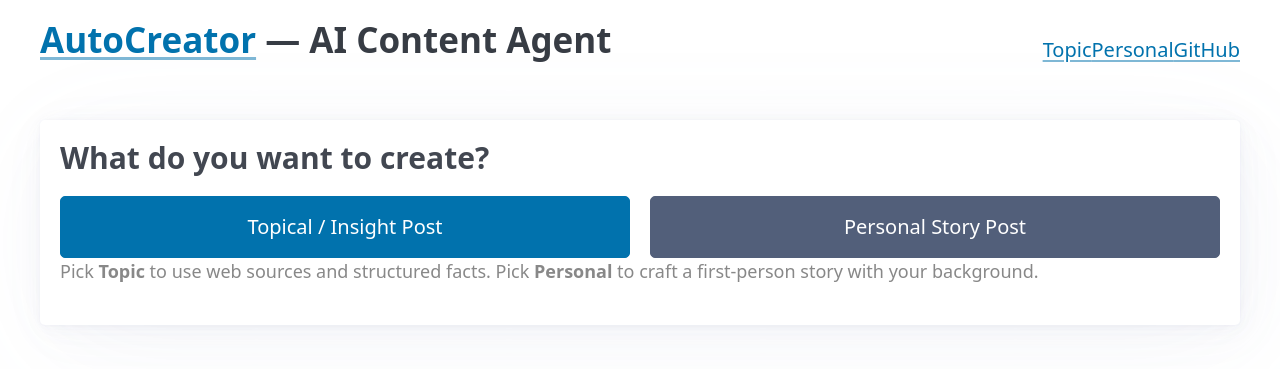
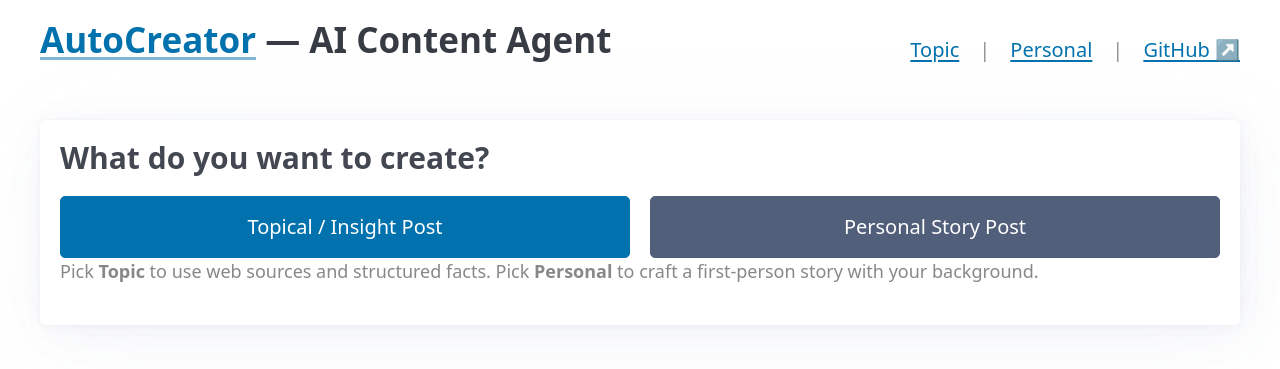
Before and after one commit to Devansh-Khandor/AutoCreator, a FastAPI app: page / in a window 1280 px wide. Shown: the top 369 px of the page. Run offline with FastAPI, Linux system fonts and the light colour scheme; some libraries are stand-ins or nearby versions.

Commit message:
Correcting Navbar for temporary front end

```diff
--- a/app/templates/base.html
+++ b/app/templates/base.html
@@ -12,17 +12,29 @@
     .badge-warn{background:#fff6e5;border:1px solid #ffd08a}
     .badge-err{background:#ffecec;border:1px solid #ffb3b3}
     .muted{color:#888;font-size:.9em}
+
+    /* NEW: right-side nav spacing & separators */
+    header nav.nav { display:flex; align-items:center; gap:1rem; }
+    header nav.nav a { text-decoration: underline; }
+    header nav.nav .divider { opacity:.55; user-select:none; }
+    @media (max-width: 640px){
+      header nav.nav .divider { display:none; } /* cleaner on mobile */
+    }
   </style>
+
 </head>
 <body class="container">
     <header style="display:flex;gap:1rem;align-items:center;justify-content:space-between">
         <h2><a href="/">AutoCreator</a> — AI Content Agent</h2>
-    <nav>
+        <nav class="nav">
           <a href="/topic/new">Topic</a>
+          <span class="divider">|</span>
           <a href="/personal/new">Personal</a>
-      <a href="https://github.com/" target="_blank" rel="noopener">GitHub</a>
+          <span class="divider">|</span>
+          <a href="https://github.com/Devansh-Khandor/AutoCreator" target="_blank" rel="noopener">GitHub ↗</a>
         </nav>
     </header>
+
   {% block content %}{% endblock %}
   <script>
   function copyText(id){
```
Lines whose indentation alone changed are shown as unchanged.
